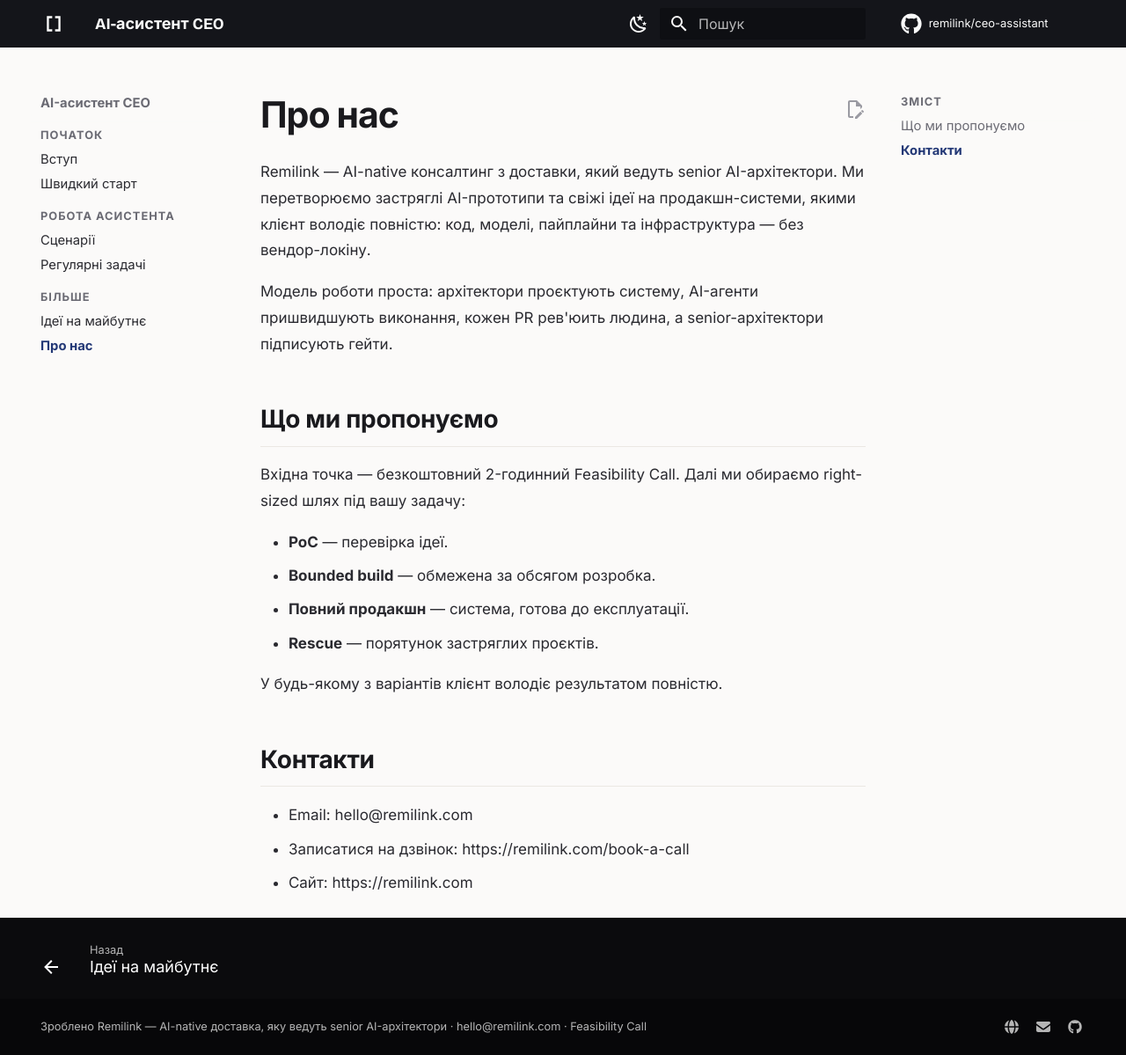
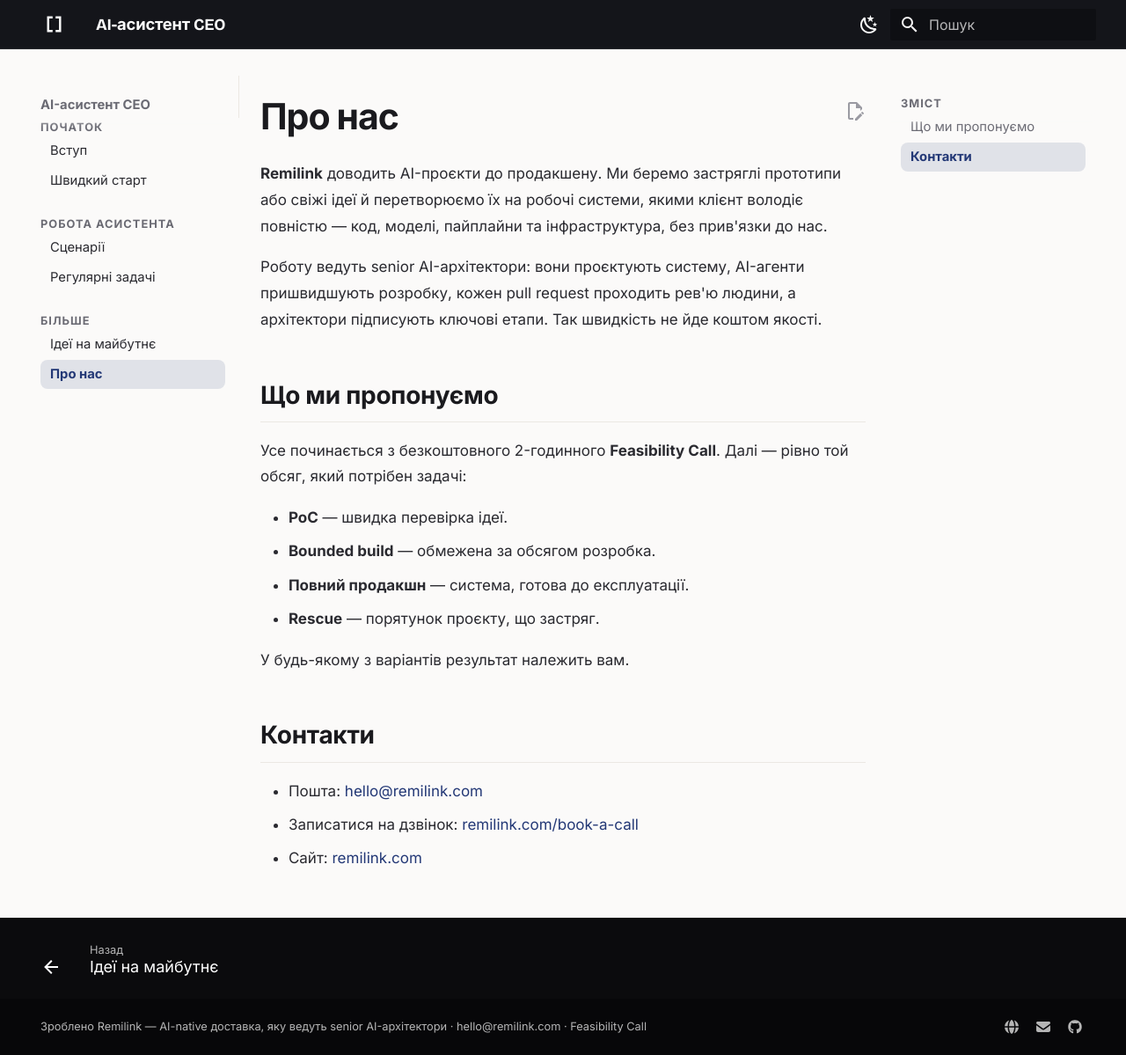
Before and after one commit to remilink/ceo-assistant, an MkDocs documentation site: the page built from docs/about.md, in a window 1280 px wide and 1199 px high. Shown: the whole window at 88% size. Built offline with MkDocs 1.6.1 and Material for MkDocs 9.7.7, drawn with Linux system fonts in a browser that asks for light colours; comment, search, counter and statistics services are not loaded.

Commit message:
Polish chrome + rewrite About
- Header: drop GitHub star/fork widget, refine title lockup + border.
- Sidebar: GitBook-style active pill, section spacing, right rail.
- About: natural Ukrainian copy (remove 'консалтинг з доставки' calque).
- Make contact URLs clickable (mailto/links) + enable magiclink.

```diff
--- a/docs/about.md
+++ b/docs/about.md
@@ -1,22 +1,22 @@
 # Про нас
 
-Remilink — AI-native консалтинг з доставки, який ведуть senior AI-архітектори. Ми перетворюємо застряглі AI-прототипи та свіжі ідеї на продакшн-системи, якими клієнт володіє повністю: код, моделі, пайплайни та інфраструктура — без вендор-локіну.
+**Remilink** доводить AI-проєкти до продакшену. Ми беремо застряглі прототипи або свіжі ідеї й перетворюємо їх на робочі системи, якими клієнт володіє повністю — код, моделі, пайплайни та інфраструктура, без прив'язки до нас.
 
-Модель роботи проста: архітектори проєктують систему, AI-агенти пришвидшують виконання, кожен PR рев'юить людина, а senior-архітектори підписують гейти.
+Роботу ведуть senior AI-архітектори: вони проєктують систему, AI-агенти пришвидшують розробку, кожен pull request проходить рев'ю людини, а архітектори підписують ключові етапи. Так швидкість не йде коштом якості.
 
 ## Що ми пропонуємо
 
-Вхідна точка — безкоштовний 2-годинний Feasibility Call. Далі ми обираємо right-sized шлях під вашу задачу:
+Усе починається з безкоштовного 2-годинного **Feasibility Call**. Далі — рівно той обсяг, який потрібен задачі:
 
-- **PoC** — перевірка ідеї.
+- **PoC** — швидка перевірка ідеї.
 - **Bounded build** — обмежена за обсягом розробка.
 - **Повний продакшн** — система, готова до експлуатації.
-- **Rescue** — порятунок застряглих проєктів.
+- **Rescue** — порятунок проєкту, що застряг.
 
-У будь-якому з варіантів клієнт володіє результатом повністю.
+У будь-якому з варіантів результат належить вам.
 
 ## Контакти
 
-- Email: hello@remilink.com
-- Записатися на дзвінок: https://remilink.com/book-a-call
-- Сайт: https://remilink.com
+- Пошта: [hello@remilink.com](mailto:hello@remilink.com)
+- Записатися на дзвінок: [remilink.com/book-a-call](https://remilink.com/book-a-call)
+- Сайт: [remilink.com](https://remilink.com)
--- a/docs/stylesheets/extra.css
+++ b/docs/stylesheets/extra.css
@@ -222,3 +222,36 @@
 
 /* ---- Table of contents (right rail): quiet ---- */
 .md-nav--secondary .md-nav__title { font-size: .64rem; letter-spacing: .08em; text-transform: uppercase; }
+
+/* ===================================================================
+   Header + sidebar chrome (Remilink / GitBook)
+   =================================================================== */
+
+/* Header: quiet brand bar; drop the dev-ish repo star/fork widget */
+.md-header { box-shadow: none; border-bottom: 1px solid rgba(255,255,255,.09); }
+.md-header__title { font-size: .92rem; letter-spacing: -.01em; }
+.md-header__source { display: none; }
+.md-header__button.md-logo img,
+.md-header__button.md-logo svg { height: 1.55rem; }
+
+/* Sidebar: a real rail with a soft active pill (GitBook feel) */
+@media screen and (min-width: 76.25em) {
+  .md-sidebar--primary { border-right: 1px solid var(--rl-hairline); }
+}
+.md-nav--primary > .md-nav__list > .md-nav__item--section { margin-top: 1.2rem; }
+.md-nav--primary > .md-nav__list > .md-nav__item--section:first-child { margin-top: .3rem; }
+a.md-nav__link {
+  border-radius: 8px;
+  padding: .34rem .55rem;
+  margin: .06rem 0;
+  transition: background .12s ease, color .12s ease;
+}
+a.md-nav__link:hover {
+  background: color-mix(in srgb, var(--rl-accent) 8%, transparent);
+  color: var(--rl-accent);
+}
+a.md-nav__link.md-nav__link--active {
+  background: color-mix(in srgb, var(--rl-accent) 12%, transparent);
+  color: var(--rl-accent);
+  font-weight: 600;
+}
--- a/mkdocs.yml
+++ b/mkdocs.yml
@@ -85,6 +85,9 @@ markdown_extensions:
       alternate_style: true
   - pymdownx.tasklist:
       custom_checkbox: true
+  - pymdownx.magiclink:
+      repo_url_shortener: false
+      social_url_shortener: false
 
 extra:
   social:
```
